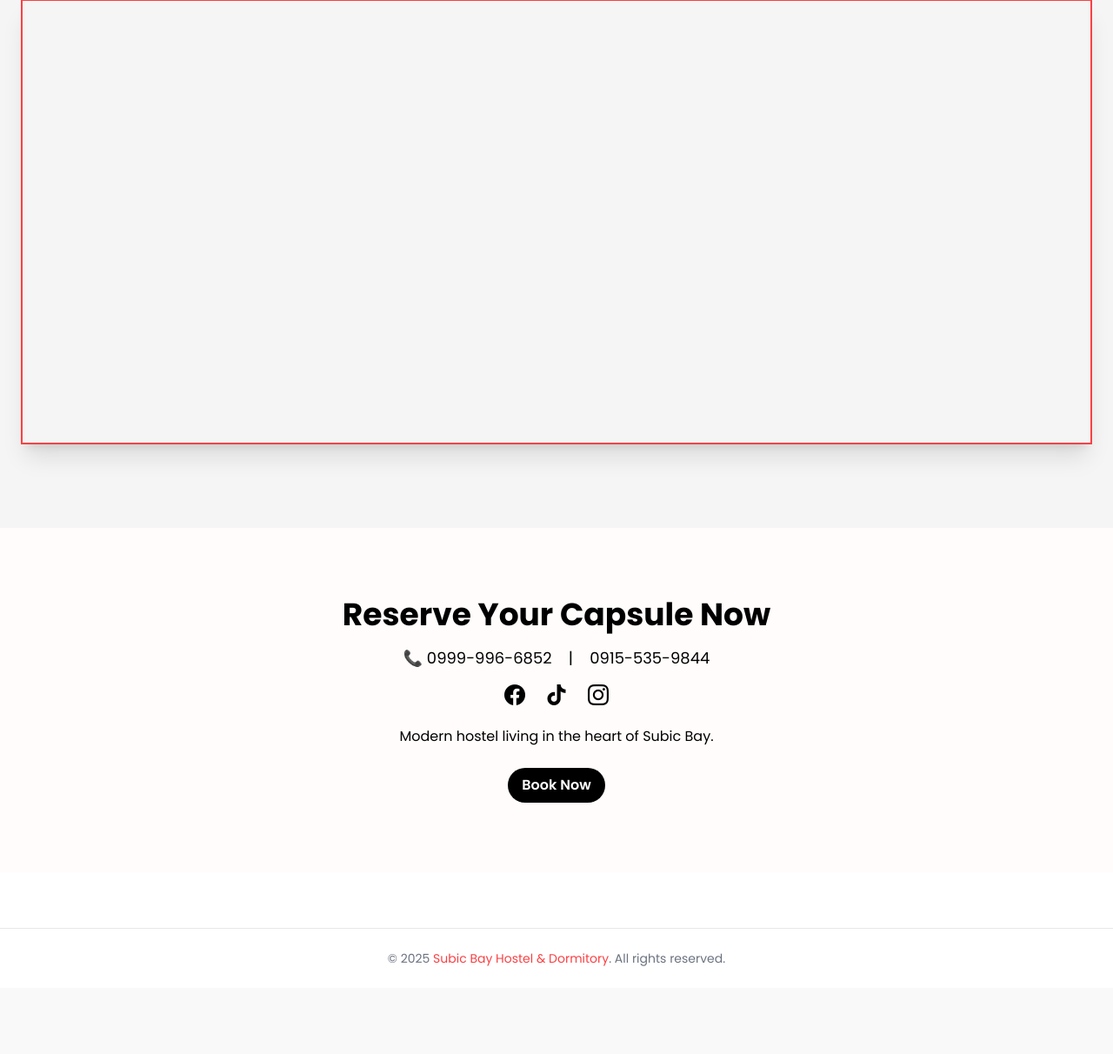
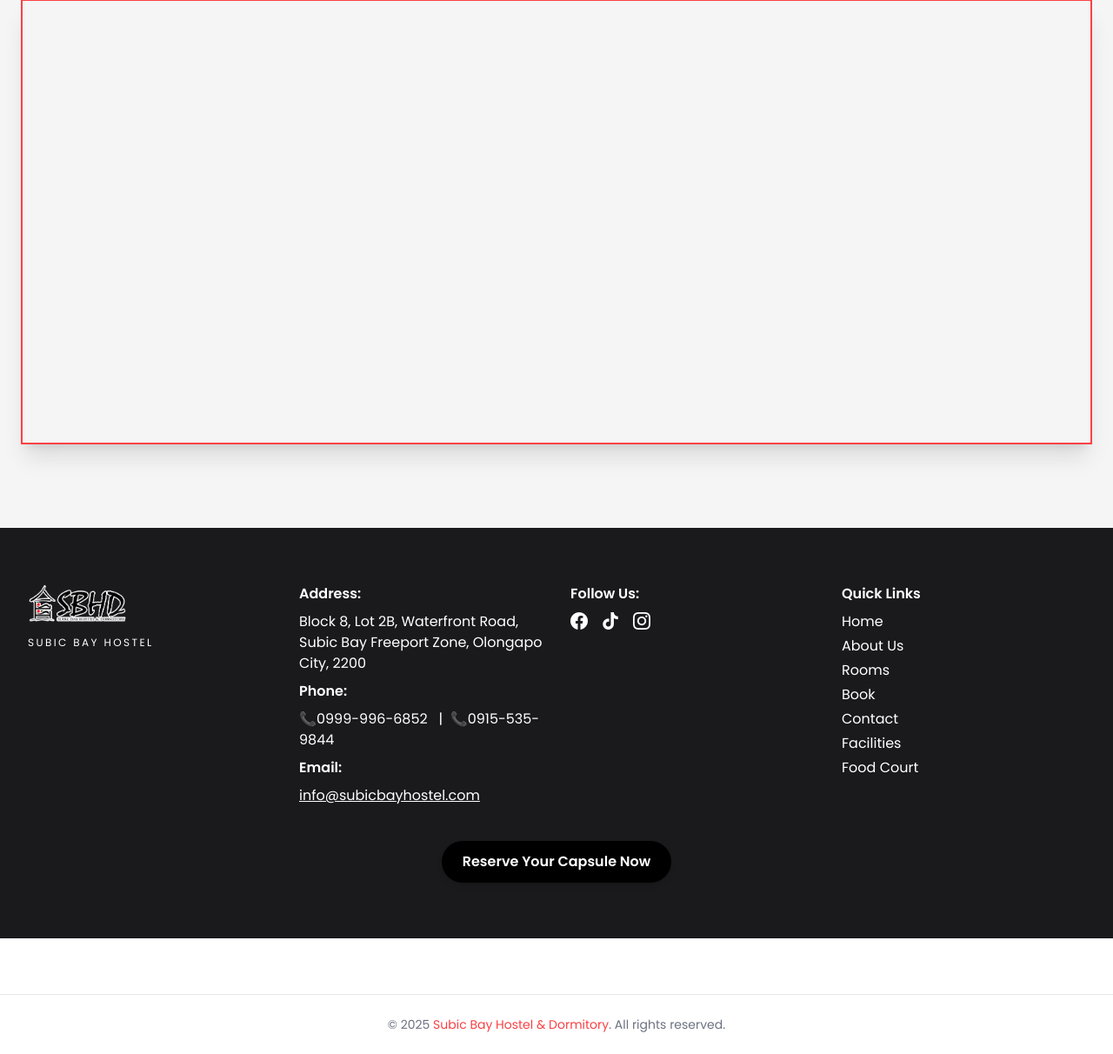
Before and after one commit to Jomzzzzz/Benefic-C, a PHP site: page /index.php in a window 1280 px wide. Shown: the part 3872-5084 px from the top of the page at 87% size. Before the commit the page ends 4983 px from the top, so only its background shows below. Run offline with PHP 8.4, Linux system fonts and the light colour scheme; some libraries are stand-ins or nearby versions.

Commit message:
Update index.php

```diff
--- a/index.php
+++ b/index.php
@@ -16,7 +16,7 @@
 
 
 <!-- Hero Section -->
-<section class="relative w-full h-screen min-h-[600px] overflow-hidden bg-center bg-cover">
+<section class="relative w-full h-screen overflow-hidden bg-center bg-cover">
 
   <!-- Background Video -->
   <video autoplay muted loop playsinline class="absolute inset-0 w-full h-full object-cover z-0">
@@ -28,21 +28,20 @@
   <div class="absolute inset-0 bg-black/40 z-10"></div>
 
   <!-- Foreground Content -->
-  <div class="relative z-20 flex flex-col items-center justify-center text-center text-white px-4 sm:px-6 md:px-8 h-full max-w-2xl md:max-w-3xl lg:max-w-4xl xl:max-w-5xl mx-auto" data-aos="fade-up">
-    <h1 class="text-3xl sm:text-4xl md:text-5xl lg:text-6xl xl:text-7xl font-semibold leading-tight drop-shadow-sm">
+  <div class="relative z-20 flex flex-col items-center justify-center text-center text-white px-4 md:px-6 h-full max-w-3xl mx-auto" data-aos="fade-up">
+    <h1 class="text-3xl sm:text-4xl md:text-5xl lg:text-6xl leading-tight drop-shadow-sm">
       <?= $text['hero_line_1'] ?><br>
       for <span class="underline decoration-[#F94144]">Comfort</span>.
     </h1>
-    <p class="mt-4 text-sm sm:text-base md:text-lg lg:text-xl text-gray-200 leading-relaxed max-w-xl mx-auto">
+    <p class="mt-4 text-sm sm:text-base md:text-lg text-gray-200 leading-relaxed max-w-xl">
       <?= $text['hero_sub'] ?>
     </p>
-    <a href="book.php" class="mt-8 inline-block bg-[#F94144] hover:bg-[#D8322E] text-white px-5 py-2.5 sm:px-6 sm:py-3 rounded-full font-medium shadow-md transition duration-300 hover:scale-105">
+    <a href="book.php" class="mt-6 inline-block bg-[#F94144] hover:bg-[#D8322E] text-white px-6 py-1 rounded-full font-semibold shadow-lg transition duration-300 hover:scale-105">
       <?= $text['book_now'] ?>
     </a>
   </div>
 
 </section>
-
 
 <!-- Explore and Experience -->
 <section class="py-20 bg-[#FFFCFB] text-black">
@@ -409,23 +408,7 @@
     </div>
   </div>
 </section>
-
-<!-- CTA -->
-<section class="py-20 bg-[#FFFCFB] text-black text-center">
-  <div class="max-w-4xl mx-auto px-6">
-    <h2 class="text-3xl md:text-4xl font-bold mb-4"><?= $text['cta_title'] ?></h2>
-    <p class="mb-4 text-lg">📞 0999-996-6852 &nbsp;&nbsp; | &nbsp;&nbsp; 0915-535-9844</p>
-    <div class="flex justify-center gap-6 text-2xl my-4">
-      <a href="https://www.facebook.com/subicbay.hostelanddormitory.33" class="hover:text-red hover:scale-125 transition" target="_blank"><i class="fi fi-brands-facebook"></i></a>
-      <a href="https://www.tiktok.com/@subicbayhostel" class="hover:text-red hover:scale-125 transition" target="_blank"><i class="fi fi-brands-tik-tok"></i></a>
-      <a href="https://www.instagram.com/subicbayhostelanddormitory/" class="hover:text-red hover:scale-125 transition" target="_blank"><i class="fi fi-brands-instagram"></i></a>
-    </div>
-    <p class="mb-6 text-base"><?= $text['cta_desc'] ?></p>
-    <a href="book.php" class="inline-block text-white bg-[black] hover:bg-[black] hover:text-white px-4 py-2 rounded-full font-semibold transition-transform hover:scale-125">
-      <?= $text['book_now'] ?>
-    </a>
-  </div>
-</section>
+<?php include('includes/cta.php'); ?>
 
 <!-- Scripts -->
 <script src="https://unpkg.com/aos@2.3.4/dist/aos.js"></script>
```
